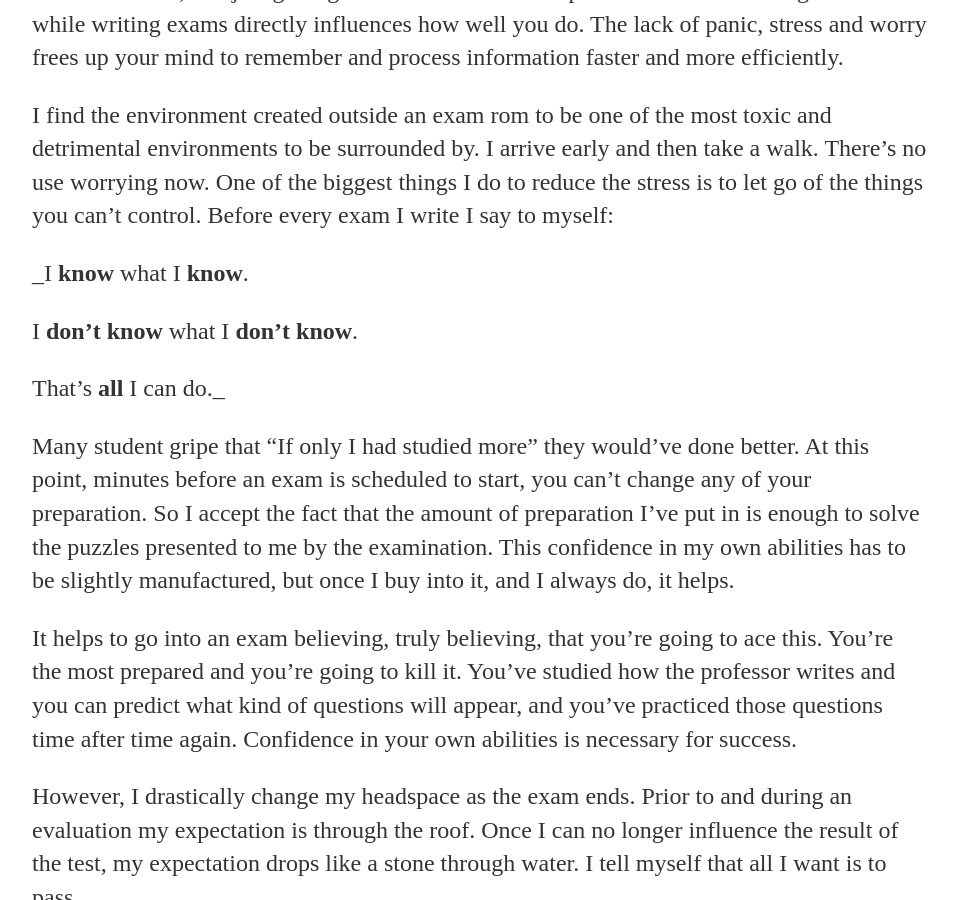
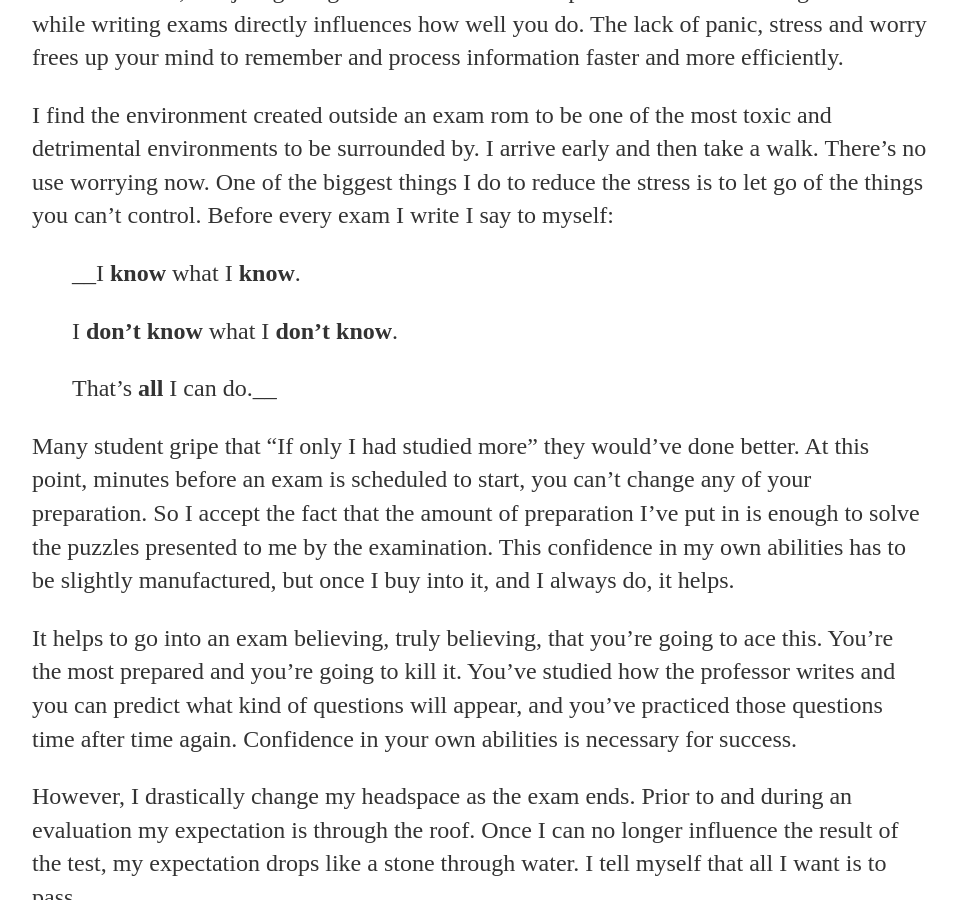
Before and after one commit to robertsonmcclure/robertsonmcclure.github.io, a Jekyll site: the page built from _posts/2016-04-15-a-quantum-state-of-expectation.md, in a window 1280 px wide and 900 px high, scrolled down 2623 px. Shown: the whole window, without its empty margins (160-1118 px from the left). Built offline with Jekyll 4.4.1, drawn with Linux system fonts in a browser that asks for light colours.

Commit message:
commited using script

```diff
--- a/_posts/2016-04-15-a-quantum-state-of-expectation.md
+++ b/_posts/2016-04-15-a-quantum-state-of-expectation.md
@@ -24,11 +24,11 @@ I am talking a lot about the preparation for an exam, but one of the most import
 
 I find the environment created outside an exam rom to be one of the most toxic and detrimental environments to be surrounded by. I arrive early and then take a walk. There’s no use worrying now. One of the biggest things I do to reduce the stress is to let go of the things you can’t control. Before every exam I write I say to myself:
 
-_I **know** what I **know**.
-
-I **don’t know** what I **don’t know**.
-
-That’s **all** I can do._
+> __I **know** what I **know**.
+>
+> I **don’t know** what I **don’t know**.
+>
+> That’s **all** I can do.__
 
 Many student gripe that “If only I had studied more” they would’ve done better. At this point, minutes before an exam is scheduled to start, you can’t change any of your preparation. So I accept the fact that the amount of preparation I’ve put in is enough to solve the puzzles presented to me by the examination. This confidence in my own abilities has to be slightly manufactured, but once I buy into it, and I always do, it helps.
 
```
